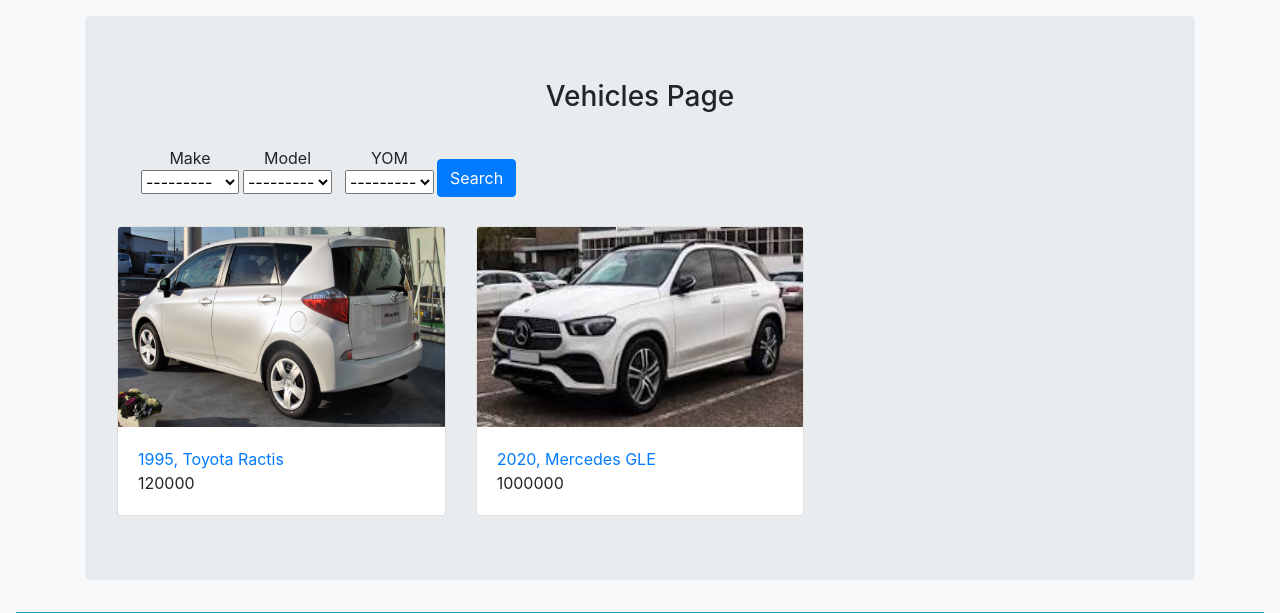
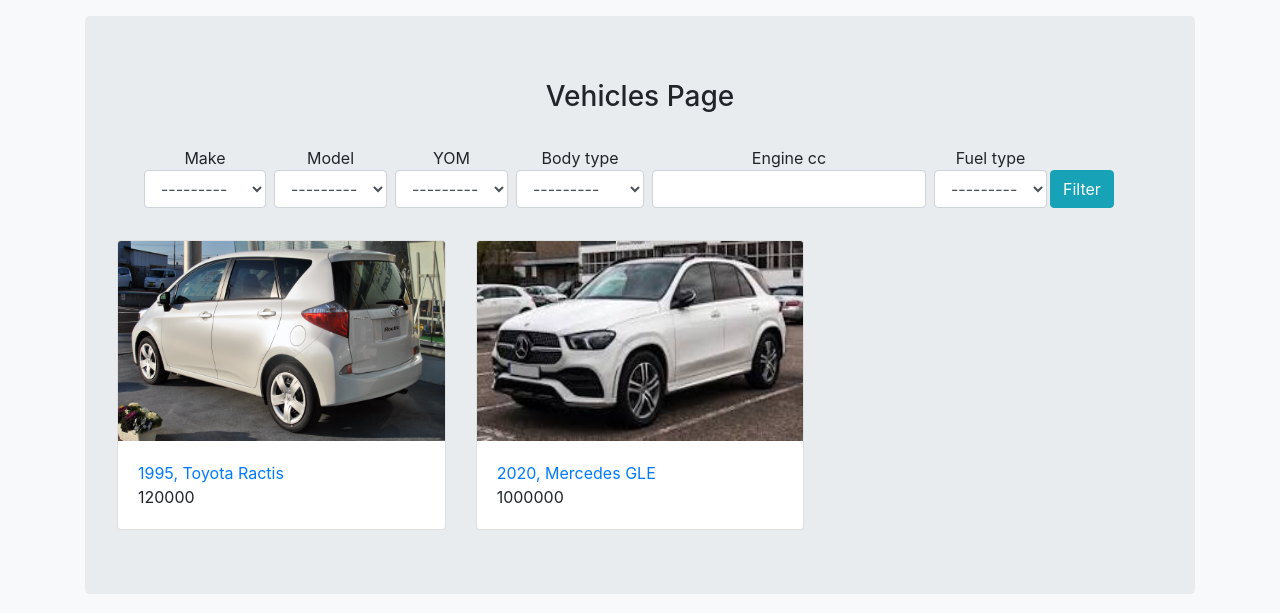
Before and after one commit to martinmbogo-254/Auto-auction, a Django app: page /vehicles/ in a window 1280 px wide. Shown: the part 72-685 px from the top of the page. Run offline with Django 5.2, Linux system fonts and the light colour scheme; data comes from the database, SQL or seed files in the repository; both versions use the stored data as it was after the commit; some libraries are stand-ins or nearby versions.

Commit message:
added changes to the filter functionality

```diff
--- a/auctions/vehicles/filters.py
+++ b/auctions/vehicles/filters.py
@@ -8,4 +8,9 @@
     # name=CharFilter(field_name='name', lookup_expr='icontains')
     class Meta:
         model = Vehicle
-        fields = {'make','model','YOM','body_type'}
+        fields = {'make','model','YOM','body_type','engine_cc','fuel_type'}
+
+    def __init__(self, *args, **kwargs):
+        super(VehicleFilter, self).__init__(*args, **kwargs)
+        for field_name, field in self.filters.items():
+            field.field.widget.attrs.update({'class': 'form-control'})
--- a/auctions/vehicles/templates/vehicles/vehicles.html
+++ b/auctions/vehicles/templates/vehicles/vehicles.html
@@ -8,19 +8,28 @@
         <p>Vehicles Page</p>
     </h3>
     <form method="get" class="form-inline my-2 my-lg-0 p-2 m-2 p-3" >
-      {% csrf_token %}
+
             <div class="form-row">
-                <div class="form-group col-md-4">
+                <div class="form-group ml-2">
                     {{ vehiclefilter.form.make|as_crispy_field }}
                 </div>
-                <div class="form-group col-md-4">
+                <div class="form-group ml-2">
                     {{ vehiclefilter.form.model|as_crispy_field }}
                 </div>
-                <div class="form-group col-md-4">
+                <div class="form-group ml-2">
                     {{ vehiclefilter.form.YOM|as_crispy_field }}
                 </div>
+                <div class="form-group ml-2">
+                    {{ vehiclefilter.form.body_type|as_crispy_field }}
+                </div>
+                <div class="form-group ml-2">
+                    {{ vehiclefilter.form.engine_cc|as_crispy_field }}
+                </div>
+                <div class="form-group ml-2">
+                    {{ vehiclefilter.form.fuel_type|as_crispy_field }}
+                </div>
             </div>
-            <button type="submit" class="btn btn-primary">Search</button>
+            <button type="submit" class="btn btn-info mt-2 ml-2">Filter</button>
         </form>
      {% comment %} <form class="form-inline my-2 my-lg-0 p-2 m-2 p-3" method="GET">
 
```
Also changed, not shown: auctions/requirements.txt (added, +18 -0 lines), auctions/db.sqlite3.
